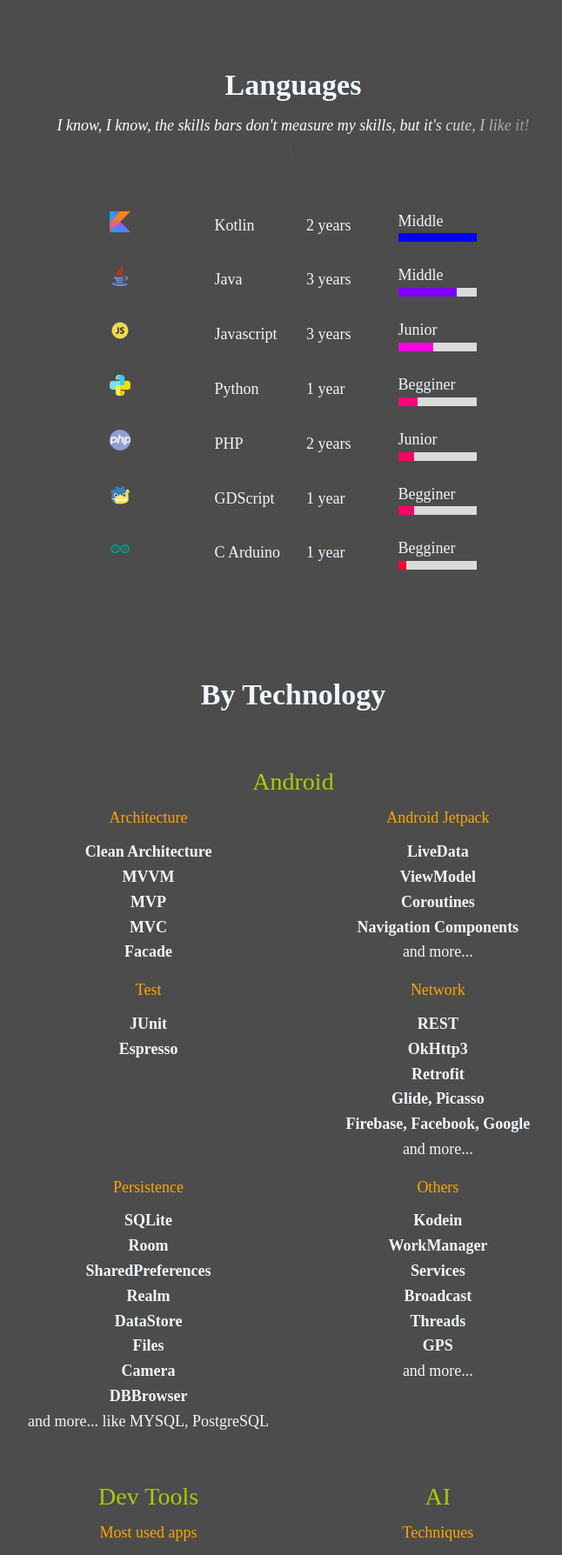
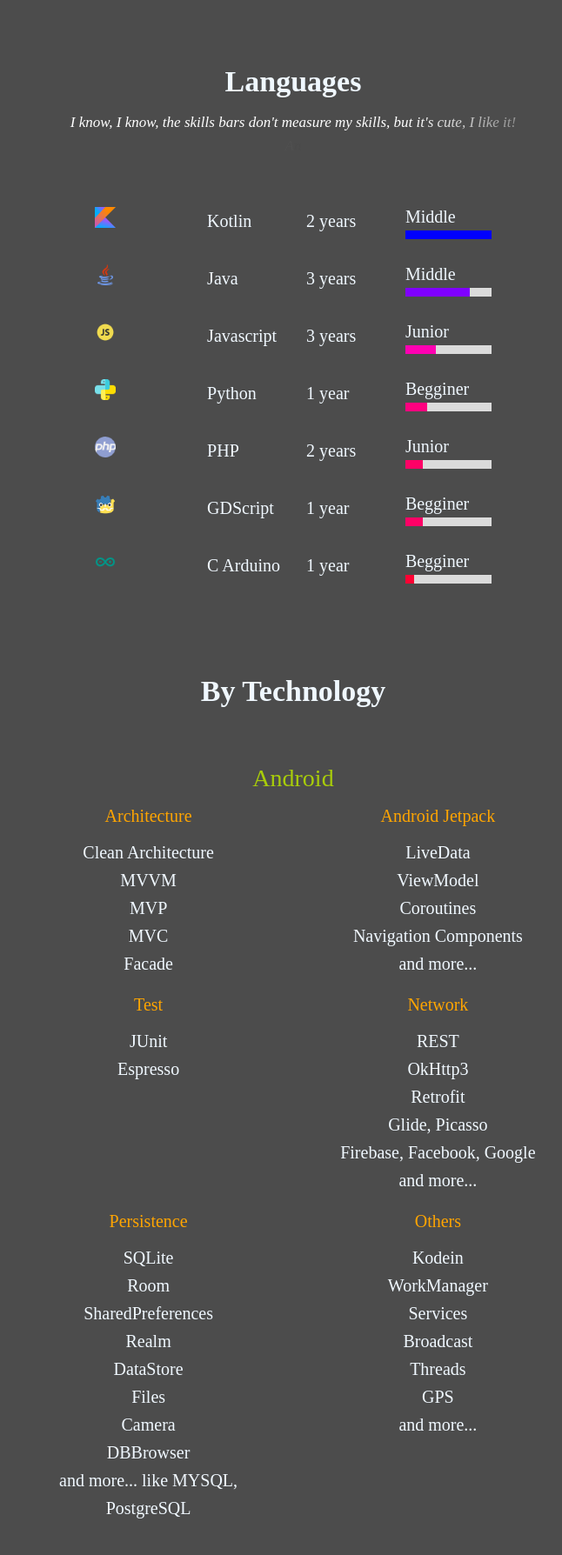
Before and after one commit to willigro/PortfolioWebPage, a PHP site: page /home.php in a window 1280 px wide. Shown: the part 1200-2988 px from the top of the page at 87% size, without its empty margins (303-949 px from the left). Run offline with PHP 8.4, Linux system fonts and the light colour scheme; some web fonts are replaced.

Commit message:
Some adjusts

```diff
--- a/android.php
+++ b/android.php
@@ -92,7 +92,7 @@
     <div class="container-large p-content">
       <div class="content-title-section">
         <p class="p-title-section">Here are some projects that I worked in the last 2 years</p>
-        <p class="p-content">You can ask me about this projects, I won't put many information about them because of the privacity of companies</p>
+        <p class="p-content">You can ask me about this projects, I won't put many information about them because of the companies privacity</p>
       </div>
 
       <?php
--- a/app/business/androidApplicationBusiness.php
+++ b/app/business/androidApplicationBusiness.php
@@ -171,7 +171,7 @@ class AndroidApplicationBusiness
         $armazemParaiba = new AndroidApplication(
             "Armazém PB",
             "Sales and orders management",
-            "Kotlin.",
+            "Kotlin, just some adjusts.",
             null,
             null,
             "https://play.google.com/store/apps/details?id=br.com.mobile.armazempb"
--- a/app/business/experienceBusness.php
+++ b/app/business/experienceBusness.php
@@ -52,7 +52,7 @@ class ExperienceBusiness
             "UseMobile",
             "Android Developer",
             "Brazil, MG - remote",
-            "Currently I'm working here with a finance project, resolving some bugs, implementing some features."
+            "Currently I'm working here with a finance project working with Pix, and others."
         );
 
         $trinity = new Professional(
--- a/app/business/languageBusiness.php
+++ b/app/business/languageBusiness.php
@@ -9,7 +9,7 @@ class LanguageBusiness
         return array(
             new Language(IMAGE_ROOT . "kotlin.png", "Kotlin", "2 years", "Middle", 100),
             new Language(IMAGE_ROOT . "java.png", "Java", "3 years", "Middle", 75),
-            new Language(IMAGE_ROOT . "javascript.png", "Javascript", "3 years", "Junior", 45),
+            new Language(IMAGE_ROOT . "javascript.png", "Javascript", "3 years", "Junior", 35),
             new Language(IMAGE_ROOT . "python.png", "Python", "1 year", "Begginer", 25),
             new Language(IMAGE_ROOT . "php.png", "PHP", "2 years", "Junior", 20),
             new Language(IMAGE_ROOT . "godot.png", "GDScript", "1 year", "Begginer", 20),
--- a/app/html/generator.php
+++ b/app/html/generator.php
@@ -156,7 +156,7 @@ class HtmlGenerator
       </div>
 
       <div class="seven columns" style="margin-top: 25px;">
-      <p class="p-content-small">' . $obj->description . '</p>';
+      <p class="p-content">' . $obj->description . '</p>';
 
       $html .= '</div>
       </div>';
--- a/dist/css/main.css
+++ b/dist/css/main.css
@@ -27,8 +27,8 @@
     --main-text-extra-large: 68px;
     --main-text-size-title: 34px;
     --main-text-size-subtitle: 28px;
-    --main-text-size-content: 22px;
-    --main-text-size-content-small: 18px;
+    --main-text-size-content: 20px;
+    --main-text-size-content-small: 17px;
     --main-text-size-menu: 26px;
     --main-text-size-menu-section: 18px;
     /* Margins */
--- a/home.php
+++ b/home.php
@@ -15,8 +15,6 @@ Resume:
 Android:
   - Change imgs from my pocket and DdD
   - Animation for sections if need
-  - Check ordenations
-  - Check descriptions
 
 -->
 <head>
@@ -219,7 +217,7 @@ Android:
               <br><span id="languages-subtitle-info" style="font-style: italic;"></span>
             </p>
 
-            <table id="table-languages" style="justify-content: center; margin-left: auto; margin-right: auto;">
+            <table id="table-languages" class="p-content" style="justify-content: center; margin-left: auto; margin-right: auto;">
               <?php
               $languages = getLanguages();
               for ($i = 0; $i < count($languages); $i++) {
@@ -249,7 +247,7 @@ Android:
       </div>
 
       <div class="container-larger">
-        <div class="row p-content-small center">
+        <div class="row p-content center">
 
           <!-- BY TECHNOLOGY -->
           <div class="skills-section">
@@ -269,7 +267,7 @@ Android:
                 <div class="six columns">Android Jetpack</div>
               </div>
               <div class="row" style="margin-top: 10px;">
-                <div class="six columns" style="font-weight: bold;">
+                <div class="six columns">
                   Clean Architecture
                   <br>MVVM
                   <br>MVP
@@ -277,12 +275,12 @@ Android:
                   <br>Facade
                 </div>
 
-                <div class="six columns" style="font-weight: bold;">
+                <div class="six columns">
                   LiveData
                   <br>ViewModel
                   <br>Coroutines
                   <br>Navigation Components
-                  <br><span style="font-weight: lighter;">and more...</span>
+                  <br>and more...
                 </div>
               </div>
 
@@ -290,7 +288,7 @@ Android:
                 <div class="six columns">Test</div>
                 <div class="six columns">Network</div>
               </div>
-              <div class="row" style="margin-top: 10px;  font-weight: bold;">
+              <div class="row" style="margin-top: 10px;">
                 <div class="six columns">
                   JUnit
                   <br>Espresso
@@ -302,7 +300,7 @@ Android:
                   <br>Retrofit
                   <br>Glide, Picasso
                   <br>Firebase, Facebook, Google
-                  <br><span style="font-weight: lighter;">and more...</span>
+                  <br>and more...
                 </div>
               </div>
 
@@ -310,7 +308,7 @@ Android:
                 <div class="six columns">Persistence</div>
                 <div class="six columns">Others</div>
               </div>
-              <div class="row" style="margin-top: 10px;  font-weight: bold;">
+              <div class="row" style="margin-top: 10px">
                 <div class="six columns">
                   SQLite
                   <br>Room
@@ -320,7 +318,7 @@ Android:
                   <br>Files
                   <br>Camera
                   <br>DBBrowser
-                  <br><span style="font-weight: lighter;">and more... like MYSQL, PostgreSQL</span>
+                  <br>and more... like MYSQL, PostgreSQL
                 </div>
 
                 <div class="six columns">
@@ -330,7 +328,7 @@ Android:
                   <br>Broadcast
                   <br>Threads
                   <br>GPS
-                  <br><span style="font-weight: lighter;">and more...</span>
+                  <br>and more...
                 </div>
               </div>
 
@@ -355,7 +353,7 @@ Android:
                   <div class="six columns">Techniques</div>
                 </div>
                 <div class="row" style="margin-top: 10px;">
-                  <div class="six columns" style="font-weight: bold;">
+                  <div class="six columns">
                     Git
                     <br>Github
                     <br>Gitlab
@@ -368,13 +366,13 @@ Android:
                     <br>Unity
                   </div>
 
-                  <div class="six columns" style="font-weight: bold;">
+                  <div class="six columns">
                     Machine learning
                     <br>Genectic algorithm
                     <br>Deep Learning
                     <br>Computer vision
                     <br>NLP (Natural Language Process)
-                    <br><span style="font-weight: lighter;">and some more...</span>
+                    <br>and some more...
                   </div>
                 </div>
               </div>
@@ -383,7 +381,7 @@ Android:
         </div>
 
         <!-- CONCEPTS -->
-        <div class="row p-content-small ">
+        <div class="row p-content">
           <div class="skills-section">
             <p class="p-title resume">
               Concepts
--- a/js/pages/home.js
+++ b/js/pages/home.js
@@ -163,7 +163,7 @@ $(document).ready(function() {
         });
 
         writeEachChar("languages-subtitle", "I know, I know, the skills bars don't measure my skills, but it's cute, I like it!", MID_TIME_WRITER, LIGHT_MIN_WRITER, LIGHT_MAX_WRITER, function() {
-            writeEachChar("languages-subtitle-info", "And I want show a comparation between them", MID_TIME_WRITER, DARK_MIN_WRITER, DARK_MAX_WRITER)
+            writeEachChar("languages-subtitle-info", "And I want show a comparation between them, how I feel", MID_TIME_WRITER, DARK_MIN_WRITER, DARK_MAX_WRITER)
         })
     }
 
```
